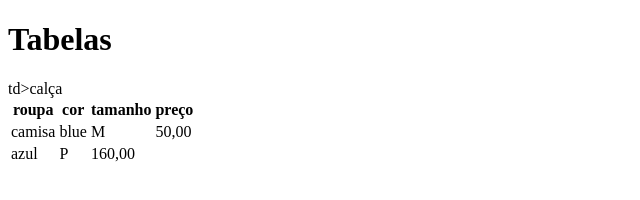
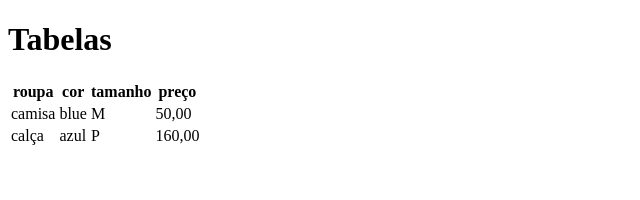
Before and after one commit to Rafaellkc/aula-tabela-, a plain HTML site: page index.html in a window 1280 px wide. Shown: the whole page, without its empty margins (0-640 px from the left). Drawn offline with Linux system fonts and the light colour scheme.

Commit message:
erro corrigido na aba tabela

```diff
--- a/index.html
+++ b/index.html
@@ -23,7 +23,7 @@
      <td>50,00</td>
 
     </tr>
-      td>calça</td>
+      <td>calça</td>
      <td>azul</td>
      <td>P</td>
      <td>160,00</td>
```
